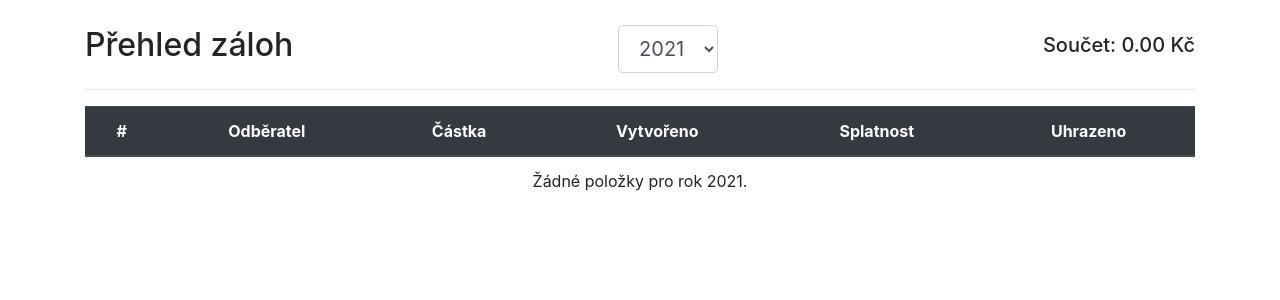
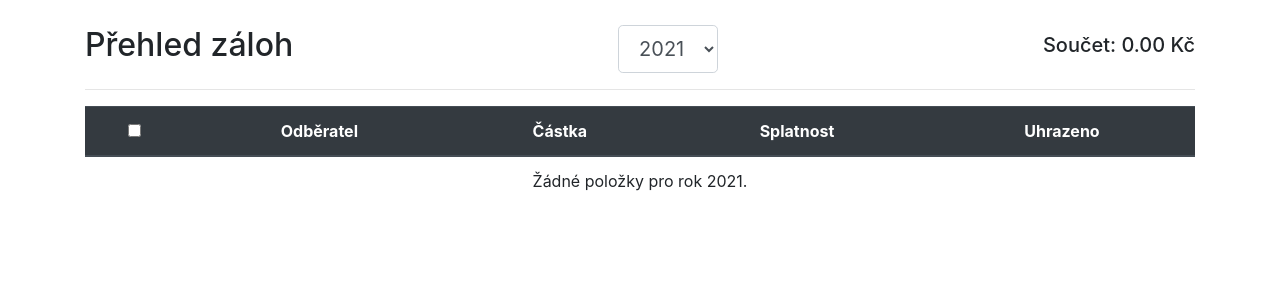
Before and after one commit to BeranekP/InvoicesDjango, a Django app: page /advance/ in a window 1280 px wide. Shown: the part 72-372 px from the top of the page. Run offline with Django 3.2, Linux system fonts and the light colour scheme; the visitor is signed in with stand-in values (Sample User, id 1); data that the repository does not hold is empty; some libraries are stand-ins or nearby versions.

Commit message:
add checkbox for show all

```diff
--- a/invoices/templates/invoices/overview.html
+++ b/invoices/templates/invoices/overview.html
@@ -164,7 +164,10 @@
       <table class="table mt-2" >
         <thead class="thead-dark">
           <tr>
-            <th scope="col" style="text-align: center;">#</th>
+            <th scope="col" style="text-align: center;" >
+              <input id='show_all' class="d-print-none" type="checkbox" title="Rozbalit vše"></input>
+              <span class='d-none d-print-inline-block'>#</span>
+            </th>
             <th scope="col" style="text-align: center;">Odběratel</th>
             <th
               scope="col"
@@ -172,13 +175,6 @@
               style="text-align: center;"
             >
               Částka
-            </th>
-            <th
-              scope="col"
-              class="d-none d-lg-table-cell d-print-table-cell"
-              style="text-align: center;"
-            >
-              Vytvořeno
             </th>
             <th
               scope="col"
@@ -198,7 +194,7 @@
         <tbody id="invoices">
           {% if invoices|length == 0 %}
           <tr>
-            <td colspan=6 class='text-center'>
+            <td colspan=5 class='text-center'>
             Žádné položky pro rok {{ selected_year }}.
             </td>
           </tr>
@@ -227,9 +223,6 @@
             </td>
 
             <td class="d-none d-lg-table-cell d-print-table-cell" style="text-align: center;">
-              {{ invoice.date|date:"d. m. Y"}}
-            </td>
-            <td class="d-none d-lg-table-cell d-print-table-cell" style="text-align: center;">
               {{ invoice.datedue|date:"d. m. Y"}}
             </td>
 
@@ -240,6 +233,7 @@
           <tr id="hidden-{{invoice.id}}" class='hidden'>
             <td colspan=5>
                 <ul>
+                  <li class="d-print-none"><strong>Vytvořeno:</strong> <em>{{ invoice.date|date:"d. m. Y"}}</em></li>
                   <li><strong>Popis</strong>: <em>{{invoice.description}}</em></li>
                   <li><strong>Platba</strong>: <em>{{invoice.payment}}</em></li>
                 </ul>
@@ -312,5 +306,14 @@
           });
     }
     </script>
+    <script>
+      let showAll = document.getElementById('show_all');
+      showAll.addEventListener('change', e => {
+        let invoices = document.getElementsByClassName('hidden');
+        for (invoice of invoices){
+          invoice.classList.toggle('open');
+        }
+      });
+    </script>
     <script src="{% static 'js/mailCopy.js' %}"></script>
     {% endblock %}
```
